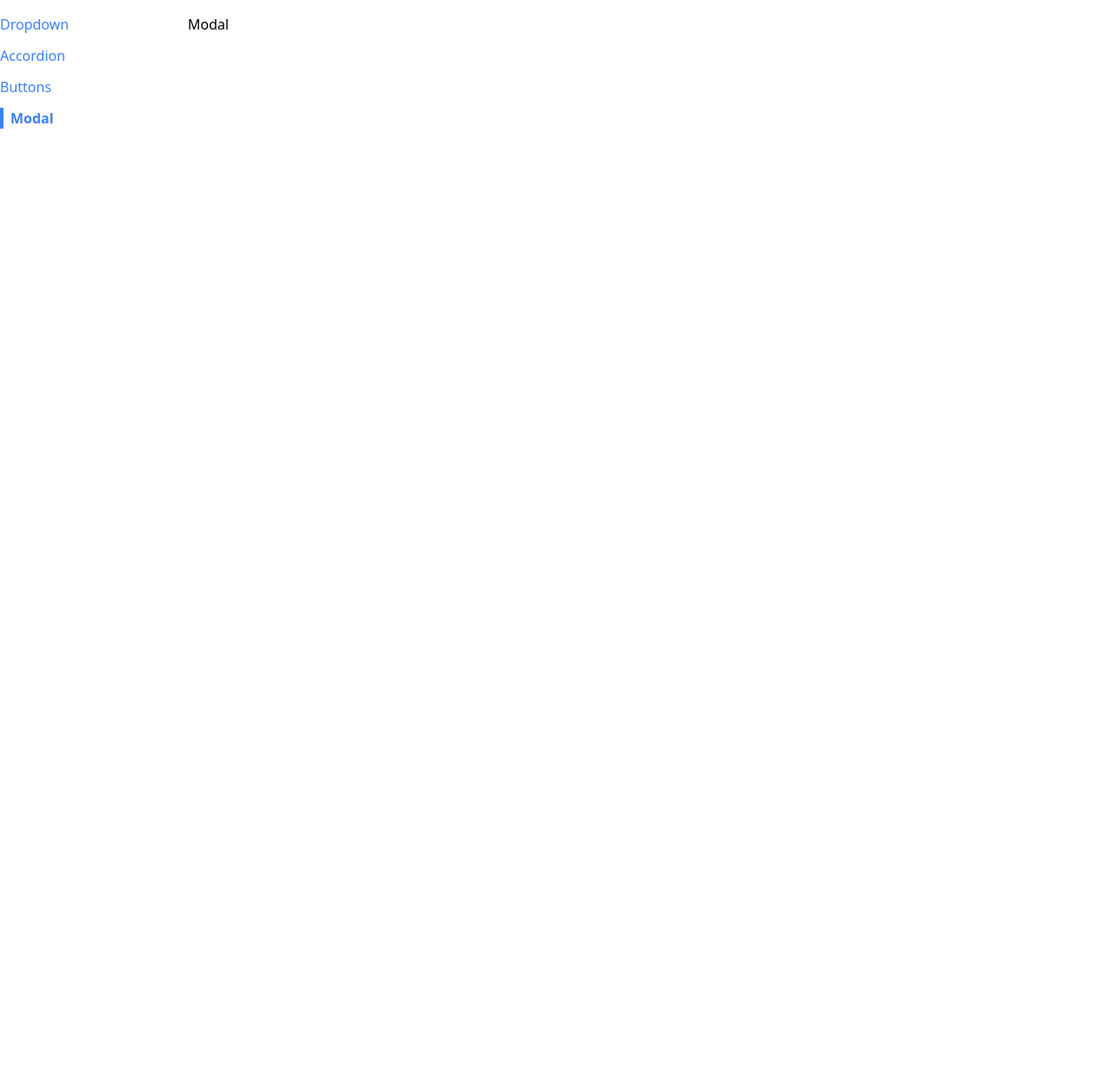
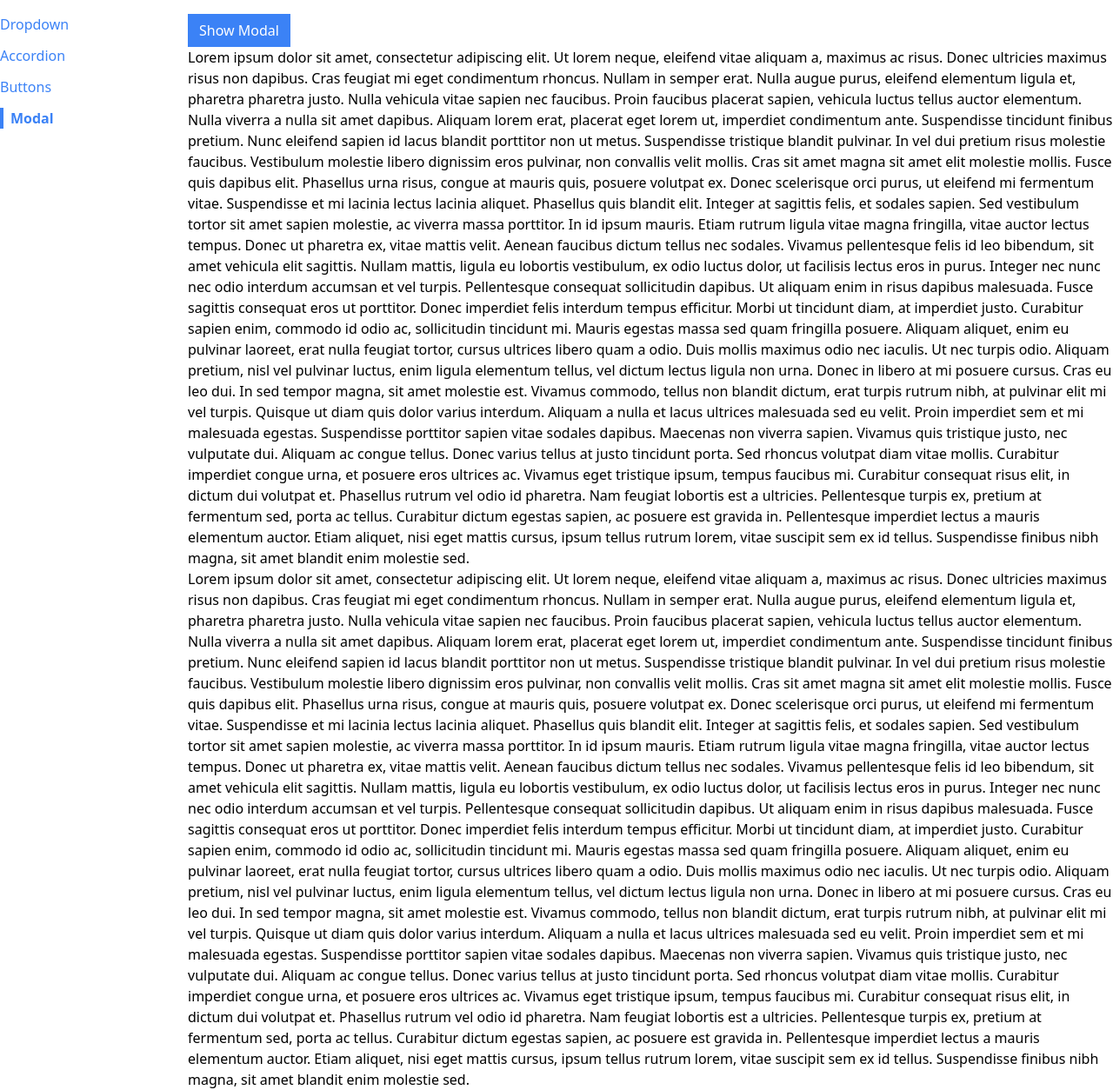
Before and after one commit to kuladeepperumalla/react-custom-components, a React (Create React App) app: page /modal in a window 1280 px wide. Shown: the whole page at 87% size. Before the commit the page ends 800 px from the top, so only its background shows below. Built offline with nearby package versions, Linux system fonts and the light colour scheme.

Commit message:
commit #14 modal

```diff
--- a/public/index.html
+++ b/public/index.html
@@ -39,5 +39,6 @@
       To begin the development, run `npm start` or `yarn start`.
       To create a production bundle, use `npm run build` or `yarn build`.
     -->
+    <div class="modal-container"></div>
   </body>
 </html>
--- a/src/components/Modal.js
+++ b/src/components/Modal.js
@@ -1,4 +1,29 @@
-function Modal(){
-return <div>Modal</div>
+import { useEffect } from "react";
+import  ReactDOM  from "react-dom";
+function Modal({onClose, children, actionBar}){
+
+    useEffect(() => {
+        document.body.classList.add("overflow-hidden");
+        return () => {
+            document.body.classList.remove("overflow-hidden")
+        }
+
+    },[])
+
+    return ReactDOM.createPortal(
+    <div>
+        <div
+        onClick={onClose}
+        className="fixed inset-0 bg-gray-300 opacity-80"
+        ></div>
+        <div className="fixed inset-40 p-10 bg-white">
+        <div className="flex flex-col justify-between h-full">
+            {children}
+            <div className="flex justify-end">{actionBar}</div>
+        </div>
+        </div>
+    </div>,
+    document.querySelector(".modal-container")
+    );
 }
 export default Modal;
--- a/src/pages/ModalPage.js
+++ b/src/pages/ModalPage.js
@@ -1,11 +1,141 @@
 import Modal from "../components/Modal";
+import Button from "../components/Button";
+import { useState } from "react";
 
 function ModalPage(){
-    return(
-        <div>
-            <Modal />
-        </div>
-    )
+    const[showModal, setShowModal] = useState(false);
+
+
+    const handleClick = () => {
+        setShowModal(true)
+    }
+    const handleClose = () => {
+        setShowModal(false)
+    }
+
+    const actionBar = <div>
+        <Button onClick={handleClose} primary>I Accept!</Button>
+    </div>
+
+    const modal = <Modal onClose={handleClose} actionBar={actionBar}>
+        <p>
+            Here is an important agreement for you to accept
+        </p>
+    </Modal>
+    return (
+      <div>
+        <Button onClick={handleClick} primary>
+          Show Modal
+        </Button>
+        {showModal && modal}
+        <p>
+          Lorem ipsum dolor sit amet, consectetur adipiscing elit. Ut lorem
+          neque, eleifend vitae aliquam a, maximus ac risus. Donec ultricies
+          maximus risus non dapibus. Cras feugiat mi eget condimentum rhoncus.
+          Nullam in semper erat. Nulla augue purus, eleifend elementum ligula
+          et, pharetra pharetra justo. Nulla vehicula vitae sapien nec faucibus.
+          Proin faucibus placerat sapien, vehicula luctus tellus auctor
+          elementum. Nulla viverra a nulla sit amet dapibus. Aliquam lorem erat,
+          placerat eget lorem ut, imperdiet condimentum ante. Suspendisse
+          tincidunt finibus pretium. Nunc eleifend sapien id lacus blandit
+          porttitor non ut metus. Suspendisse tristique blandit pulvinar. In vel
+          dui pretium risus molestie faucibus. Vestibulum molestie libero
+          dignissim eros pulvinar, non convallis velit mollis. Cras sit amet
+          magna sit amet elit molestie mollis. Fusce quis dapibus elit.
+          Phasellus urna risus, congue at mauris quis, posuere volutpat ex.
+          Donec scelerisque orci purus, ut eleifend mi fermentum vitae.
+          Suspendisse et mi lacinia lectus lacinia aliquet. Phasellus quis
+          blandit elit. Integer at sagittis felis, et sodales sapien. Sed
+          vestibulum tortor sit amet sapien molestie, ac viverra massa
+          porttitor. In id ipsum mauris. Etiam rutrum ligula vitae magna
+          fringilla, vitae auctor lectus tempus. Donec ut pharetra ex, vitae
+          mattis velit. Aenean faucibus dictum tellus nec sodales. Vivamus
+          pellentesque felis id leo bibendum, sit amet vehicula elit sagittis.
+          Nullam mattis, ligula eu lobortis vestibulum, ex odio luctus dolor, ut
+          facilisis lectus eros in purus. Integer nec nunc nec odio interdum
+          accumsan et vel turpis. Pellentesque consequat sollicitudin dapibus.
+          Ut aliquam enim in risus dapibus malesuada. Fusce sagittis consequat
+          eros ut porttitor. Donec imperdiet felis interdum tempus efficitur.
+          Morbi ut tincidunt diam, at imperdiet justo. Curabitur sapien enim,
+          commodo id odio ac, sollicitudin tincidunt mi. Mauris egestas massa
+          sed quam fringilla posuere. Aliquam aliquet, enim eu pulvinar laoreet,
+          erat nulla feugiat tortor, cursus ultrices libero quam a odio. Duis
+          mollis maximus odio nec iaculis. Ut nec turpis odio. Aliquam pretium,
+          nisl vel pulvinar luctus, enim ligula elementum tellus, vel dictum
+          lectus ligula non urna. Donec in libero at mi posuere cursus. Cras eu
+          leo dui. In sed tempor magna, sit amet molestie est. Vivamus commodo,
+          tellus non blandit dictum, erat turpis rutrum nibh, at pulvinar elit
+          mi vel turpis. Quisque ut diam quis dolor varius interdum. Aliquam a
+          nulla et lacus ultrices malesuada sed eu velit. Proin imperdiet sem et
+          mi malesuada egestas. Suspendisse porttitor sapien vitae sodales
+          dapibus. Maecenas non viverra sapien. Vivamus quis tristique justo,
+          nec vulputate dui. Aliquam ac congue tellus. Donec varius tellus at
+          justo tincidunt porta. Sed rhoncus volutpat diam vitae mollis.
+          Curabitur imperdiet congue urna, et posuere eros ultrices ac. Vivamus
+          eget tristique ipsum, tempus faucibus mi. Curabitur consequat risus
+          elit, in dictum dui volutpat et. Phasellus rutrum vel odio id
+          pharetra. Nam feugiat lobortis est a ultricies. Pellentesque turpis
+          ex, pretium at fermentum sed, porta ac tellus. Curabitur dictum
+          egestas sapien, ac posuere est gravida in. Pellentesque imperdiet
+          lectus a mauris elementum auctor. Etiam aliquet, nisi eget mattis
+          cursus, ipsum tellus rutrum lorem, vitae suscipit sem ex id tellus.
+          Suspendisse finibus nibh magna, sit amet blandit enim molestie sed.
+        </p>
+        <p>
+          Lorem ipsum dolor sit amet, consectetur adipiscing elit. Ut lorem
+          neque, eleifend vitae aliquam a, maximus ac risus. Donec ultricies
+          maximus risus non dapibus. Cras feugiat mi eget condimentum rhoncus.
+          Nullam in semper erat. Nulla augue purus, eleifend elementum ligula
+          et, pharetra pharetra justo. Nulla vehicula vitae sapien nec faucibus.
+          Proin faucibus placerat sapien, vehicula luctus tellus auctor
+          elementum. Nulla viverra a nulla sit amet dapibus. Aliquam lorem erat,
+          placerat eget lorem ut, imperdiet condimentum ante. Suspendisse
+          tincidunt finibus pretium. Nunc eleifend sapien id lacus blandit
+          porttitor non ut metus. Suspendisse tristique blandit pulvinar. In vel
+          dui pretium risus molestie faucibus. Vestibulum molestie libero
+          dignissim eros pulvinar, non convallis velit mollis. Cras sit amet
+          magna sit amet elit molestie mollis. Fusce quis dapibus elit.
+          Phasellus urna risus, congue at mauris quis, posuere volutpat ex.
+          Donec scelerisque orci purus, ut eleifend mi fermentum vitae.
+          Suspendisse et mi lacinia lectus lacinia aliquet. Phasellus quis
+          blandit elit. Integer at sagittis felis, et sodales sapien. Sed
+          vestibulum tortor sit amet sapien molestie, ac viverra massa
+          porttitor. In id ipsum mauris. Etiam rutrum ligula vitae magna
+          fringilla, vitae auctor lectus tempus. Donec ut pharetra ex, vitae
+          mattis velit. Aenean faucibus dictum tellus nec sodales. Vivamus
+          pellentesque felis id leo bibendum, sit amet vehicula elit sagittis.
+          Nullam mattis, ligula eu lobortis vestibulum, ex odio luctus dolor, ut
+          facilisis lectus eros in purus. Integer nec nunc nec odio interdum
+          accumsan et vel turpis. Pellentesque consequat sollicitudin dapibus.
+          Ut aliquam enim in risus dapibus malesuada. Fusce sagittis consequat
+          eros ut porttitor. Donec imperdiet felis interdum tempus efficitur.
+          Morbi ut tincidunt diam, at imperdiet justo. Curabitur sapien enim,
+          commodo id odio ac, sollicitudin tincidunt mi. Mauris egestas massa
+          sed quam fringilla posuere. Aliquam aliquet, enim eu pulvinar laoreet,
+          erat nulla feugiat tortor, cursus ultrices libero quam a odio. Duis
+          mollis maximus odio nec iaculis. Ut nec turpis odio. Aliquam pretium,
+          nisl vel pulvinar luctus, enim ligula elementum tellus, vel dictum
+          lectus ligula non urna. Donec in libero at mi posuere cursus. Cras eu
+          leo dui. In sed tempor magna, sit amet molestie est. Vivamus commodo,
+          tellus non blandit dictum, erat turpis rutrum nibh, at pulvinar elit
+          mi vel turpis. Quisque ut diam quis dolor varius interdum. Aliquam a
+          nulla et lacus ultrices malesuada sed eu velit. Proin imperdiet sem et
+          mi malesuada egestas. Suspendisse porttitor sapien vitae sodales
+          dapibus. Maecenas non viverra sapien. Vivamus quis tristique justo,
+          nec vulputate dui. Aliquam ac congue tellus. Donec varius tellus at
+          justo tincidunt porta. Sed rhoncus volutpat diam vitae mollis.
+          Curabitur imperdiet congue urna, et posuere eros ultrices ac. Vivamus
+          eget tristique ipsum, tempus faucibus mi. Curabitur consequat risus
+          elit, in dictum dui volutpat et. Phasellus rutrum vel odio id
+          pharetra. Nam feugiat lobortis est a ultricies. Pellentesque turpis
+          ex, pretium at fermentum sed, porta ac tellus. Curabitur dictum
+          egestas sapien, ac posuere est gravida in. Pellentesque imperdiet
+          lectus a mauris elementum auctor. Etiam aliquet, nisi eget mattis
+          cursus, ipsum tellus rutrum lorem, vitae suscipit sem ex id tellus.
+          Suspendisse finibus nibh magna, sit amet blandit enim molestie sed.
+        </p>
+      </div>
+    );
 }
 
 export default ModalPage
```
